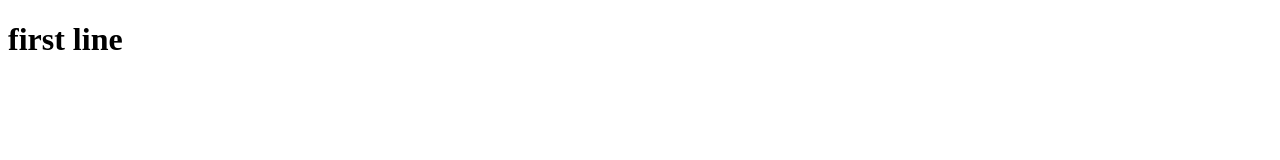
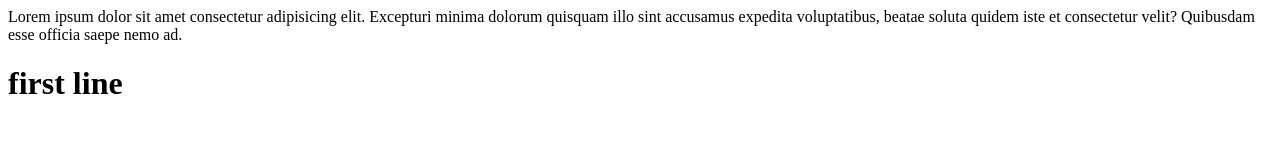
Before and after one commit to soumya-esspl/batch-5-1, a plain HTML site: page profile.html in a window 1280 px wide. Drawn offline with Linux system fonts and the light colour scheme.

Commit message:
profile file change

```diff
--- a/profile.html
+++ b/profile.html
@@ -3,11 +3,11 @@
 <head>
     <meta charset="UTF-8">
     <meta name="viewport" content="width=device-width, initial-scale=1.0">
-    <title>Document</title>
+    <title>profile changes</title>
 </head>
 <body>
+Lorem ipsum dolor sit amet consectetur adipisicing elit. Excepturi minima dolorum quisquam illo sint accusamus expedita voluptatibus, beatae soluta quidem iste et consectetur velit? Quibusdam esse officia saepe nemo ad.
 
-
-    <h1 class="style calss">first line</h1>
+    <h1 class="first">first line</h1>
 </body>
 </html>
```
